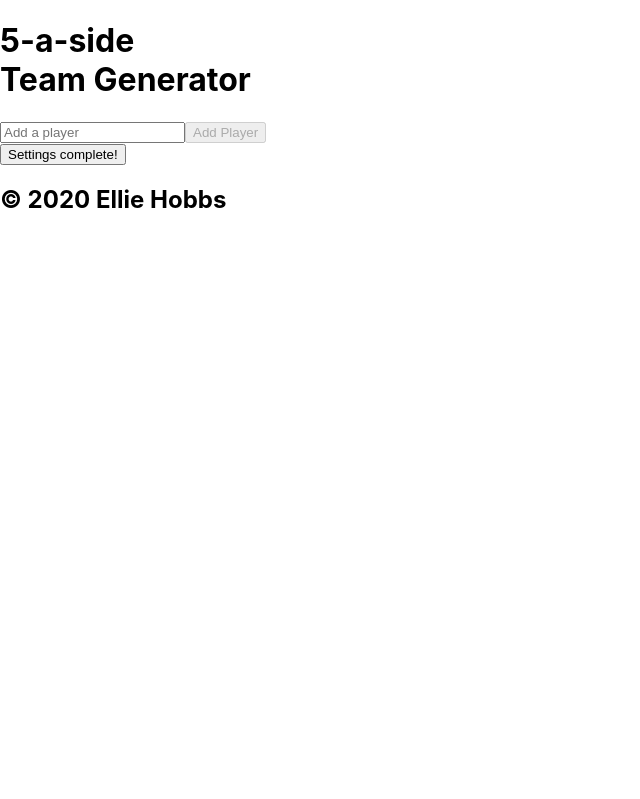
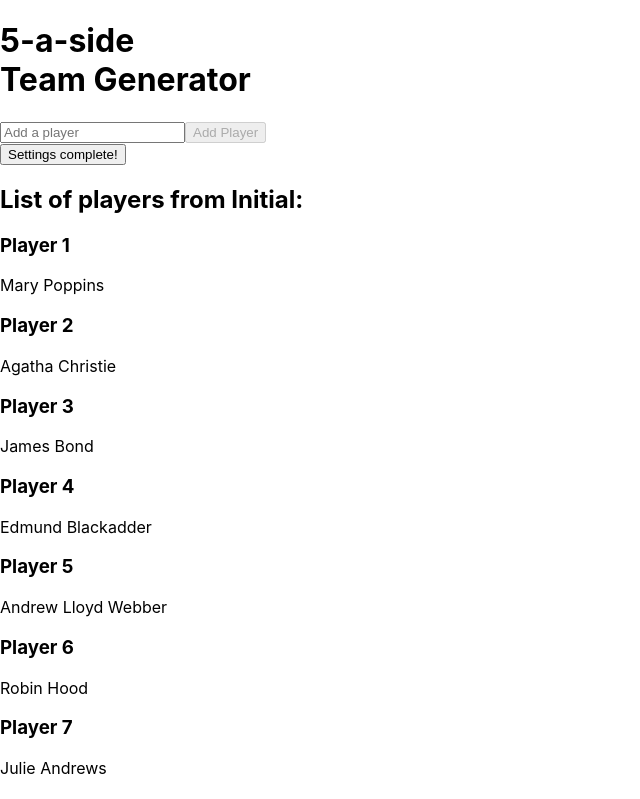
Before and after one commit to Nelboh/technical-challenge, a React (Create React App) app: page / in a window 1280 px wide. Shown: the top 799 px of the page, without its empty margins (0-640 px from the left). Built offline with nearby package versions, Linux system fonts and the light colour scheme.

Commit message:
Tidied up store and index.js. Also added a new component, AddPlayers, to test whether I could pull a hard-coded players array from Initial and map them onscreen as a formatted list.

```diff
--- a/package.json
+++ b/package.json
@@ -8,6 +8,7 @@
     "@testing-library/user-event": "^12.6.0",
     "react": "^17.0.1",
     "react-dom": "^17.0.1",
+    "react-redux": "^7.2.2",
     "react-scripts": "4.0.1",
     "redux": "^4.0.5",
     "web-vitals": "^0.2.4"
--- a/src/components/App/App.js
+++ b/src/components/App/App.js
@@ -1,5 +1,6 @@
 // import store from "../../data/store";
 import Settings from "../Settings/Settings";
+import PlayersArray from "../PlayersArray";
 
 const App = () => (
   <>
@@ -10,6 +11,8 @@ const App = () => (
     <main>
 
       <Settings />
+
+      <PlayersArray />
 
     </main>
 
--- /dev/null
+++ b/src/components/PlayersArray.js
@@ -0,0 +1,48 @@
+import { Component } from "react";
+
+import store from "../data/store";
+
+class PlayersArray extends Component {
+
+    constructor(props) {
+        super(props);
+
+        this.state = {
+            playersArray: [],
+        };
+
+        this.handleSubmitArray = this.handleSubmitArray.bind(this);
+    }
+
+    handleSubmitArray = (e) => {
+        e.preventDefault();
+        this.props.handleGenerateTeams({ ...this.state });
+    }
+
+    render() {
+
+        let playersArray = store.getState().playersArray;
+
+        return (
+            <>
+                <h2>List of players from Initial:</h2>
+                <>
+                    {playersArray.map((player, index) => (
+                        <div key={index}>
+                            <h3>Player {index + 1}</h3>
+                            <p>{player}</p>
+                        </div>
+                    ))}
+                </>
+
+                <button type="submit" onClick={this.handleGenerateTeams}>Generate Teams</button>
+            </>
+
+        )
+
+    }
+
+
+}
+
+export default PlayersArray;
--- a/src/data/initial.js
+++ b/src/data/initial.js
@@ -1,6 +1,10 @@
 const initial = {
 
-    playersArray: [],
+    "playersArray": ["Mary Poppins", "Agatha Christie", "James Bond", "Edmund Blackadder", "Andrew Lloyd Webber", "Robin Hood", "Julie Andrews", "Albus Dumbledore", "Verity Farseer", "Ulysses Everett McGill"],
+
+    "teamA": [],
+
+    "teamB": [],
 
 };
 
--- a/src/data/store.js
+++ b/src/data/store.js
@@ -13,7 +13,7 @@ const store = createStore(
 
 // });
 
-store.dispatch({ type: "ADD_PLAYER" })
+// store.dispatch({ type: "ADD_PLAYER" })
 
 
 export default store;
--- a/src/index.js
+++ b/src/index.js
@@ -3,26 +3,21 @@ import ReactDOM from 'react-dom';
 import './index.css';
 import App from './components/App/App';
 import reportWebVitals from './reportWebVitals';
+
 import store from './data/store';
+import { Provider } from "react-redux";
 
-const render = () => {
-  let state = store.getState();
+ReactDOM.render(
 
-  ReactDOM.render(
-    <React.StrictMode>
-      <App
-        playersArray={state.playersArray}
-        handleAddPlayer={() => store.dispatch({ type: "ADD_PLAYER" })}
-      />
-    </React.StrictMode>,
-    document.getElementById('root')
-  );
-};
-
-store.subscribe(render);
-render();
+  <React.StrictMode>
+    <Provider store={store}>
+      <App />
+    </Provider>
+  </React.StrictMode>,
 
 
+  document.getElementById('root')
+);
 
 
 // If you want to start measuring performance in your app, pass a function
```
Also changed, not shown: src/data/reducers.js (+11 -1 lines), 2 other files (tests, documents, lock files or other folders).
